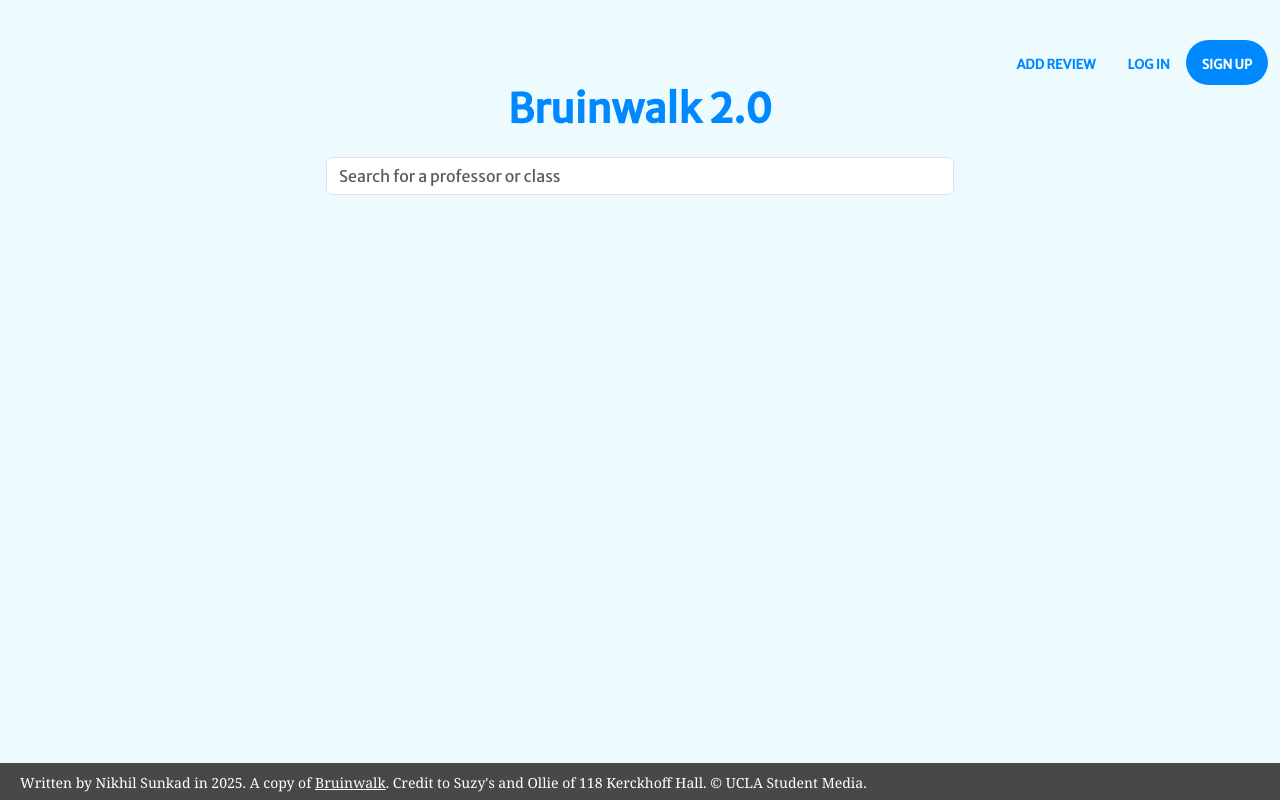
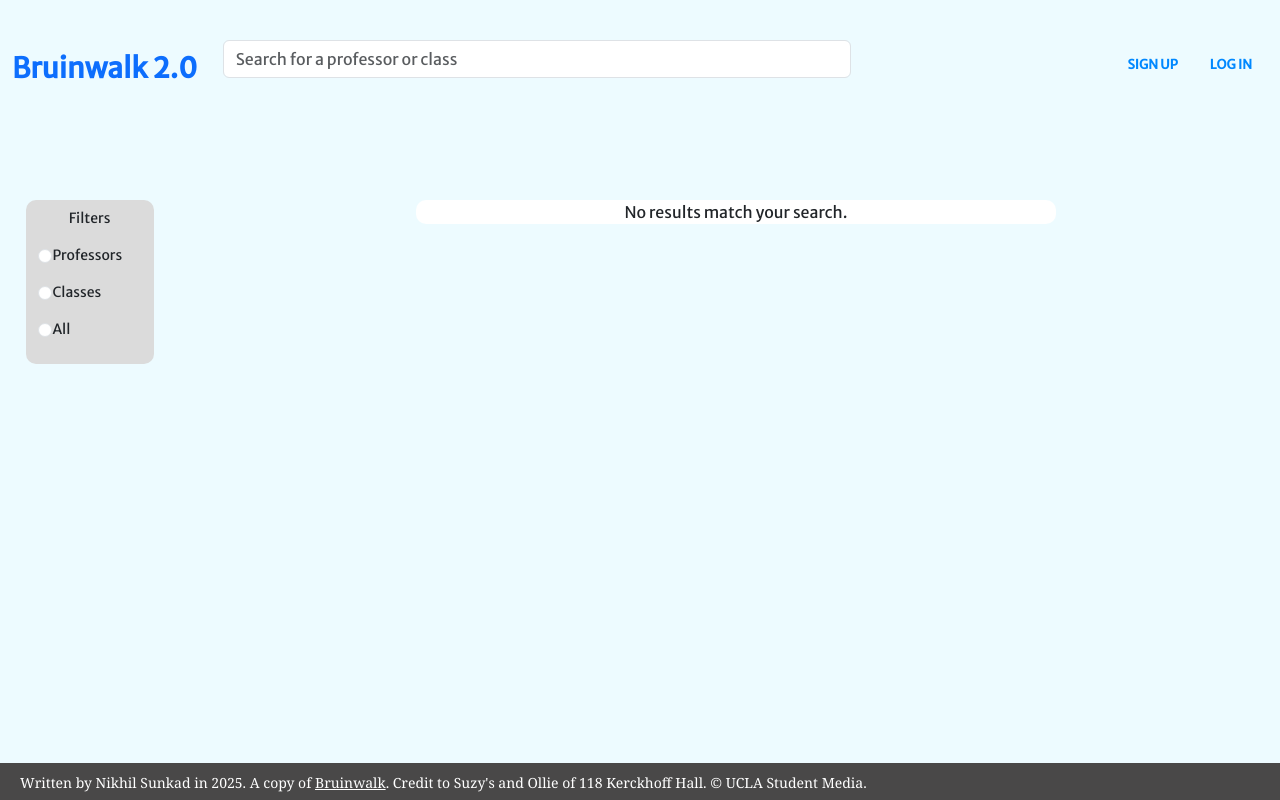
Before and after one commit to ns0631/bruinwalkclone, a React (Create React App) app in the folder frontend/: page /search in a window 1280 px wide. Built offline with nearby package versions, Linux system fonts and the light colour scheme.

Commit message:
added new search page with basic working functionality and filters

```diff
--- a/frontend/src/Search.js
+++ b/frontend/src/Search.js
@@ -13,7 +13,9 @@
       let a = text.substring(0, index);
       let b = text.substr(index, substring.length);
       let c = text.substring(index + substring.length, text.length);
-      //window.alert(url);
+      //window.alert(text.replace(/ /g, "+"));
+      //text = text.replace(//g, "+");
+
       return <p><a href={'/search?q=' + text}>{a}<b>{b}</b>{c}</a></p>;
     }
   }
--- a/frontend/src/index.css
+++ b/frontend/src/index.css
@@ -210,6 +210,20 @@
   }
 }
 
+.filtersform{
+  clear:both;
+  position:absolute;
+
+  left:2vw;
+  top:25vh;
+  min-width:10vw;
+  font-size:14px;
+  z-index: -1;
+  background-color: rgb(219, 219, 219);
+  border-radius:10px;
+  padding: 1vh 1vw 1vh 1vw;
+}
+
 .additionalp p{
   position:relative;
   top:10vh;
@@ -343,3 +357,17 @@
   border-radius:15px;
   margin: 0 2vh 2vh 2vh;
 }
+
+#contentofinterest{
+  text-align: center;
+  position:absolute;
+  top:25vh;
+  left:65%;
+  transform:translate(-65%, 0%);
+  min-width:50vw;
+}
+
+#contentofinterest p{
+  background-color: white;
+  border-radius:10px;
+}
--- a/frontend/src/index.js
+++ b/frontend/src/index.js
@@ -12,6 +12,7 @@
 import Signup from "./pages/Signup";
 import ReviewPage from "./pages/AddReview";
 import ForgotPassword from "./pages/ForgotPassword";
+import MainSearchPage from "./pages/MainSearchPage";
 
 const root = ReactDOM.createRoot(document.getElementById('root'));
 root.render(
@@ -24,6 +25,7 @@
           <Route path="login" element={(!Cookies.get('email')) ? <Login/> : <Navigate to='/'  />} />
           <Route path="forgotpassword" element={(!Cookies.get('email')) ? <ForgotPassword/> : <Navigate to='/'  />} />
           <Route path="addreview" element={(Cookies.get('email')) ? <ReviewPage/> : <Navigate to='/login'  />} />
+          <Route path="search" element={<MainSearchPage/>} />
           <Route path="*" element={<Home/>} />
         </Routes>
       </BrowserRouter>
--- /dev/null
+++ b/frontend/src/pages/MainSearchPage.js
@@ -0,0 +1,89 @@
+import React, { useEffect, useState } from 'react';
+import {useSearchParams} from "react-router-dom";
+import HomePageSearchBar from '../Search';
+
+function MainSearchPage() {
+    async function initialSearch(input) {
+        return (async () => {
+          const rawResponse = await fetch("http://localhost:8000/api/search", {
+            method: 'POST',
+            headers: {
+              'Accept': 'application/json',
+              'Content-Type': 'application/json'
+            },
+            body: JSON.stringify({text: input, restriction:restriction})
+          });
+          const content = await rawResponse.text();
+          const z = JSON.parse(content);
+          let finished_data = z.map((a) => {return <p>{a.name}</p>});
+          if(finished_data.length == 0){
+            return <p>No results match your search.</p>
+          }
+          return finished_data;
+        })();
+      }
+
+    const [searchParams, setSearchParams] = useSearchParams();
+    let searchQuery = searchParams.get("q");
+
+    useEffect(() => {
+        document.title = "Search | Bruinwalk 2.0";
+      }, []);
+
+    const [loaded, setLoaded] = useState(false);
+    const [contentofinterest, setContentOfInterest] = useState([]);
+    const [restriction, setRestriction] = useState("both");
+
+    useEffect( () => {
+        if(!loaded){
+            if(!searchQuery){
+                setContentOfInterest([<p>No results match your search.</p>]);
+            } else{
+                initialSearch(searchQuery).then( (output) => { setContentOfInterest(output); } );
+            }
+        }
+    }, [loaded, restriction] );
+
+    function handleSubmit(e){
+        e.preventDefault();
+    }
+
+    return (
+        <>
+            <div className="topleft">
+                <h3><a href="/">Bruinwalk 2.0</a></h3>
+                <ul className="signupnav nav">
+                    <li className="nav-item">
+                        <a className="nav-link" href="/signup">Sign <br className="buttonbreak"/>Up</a>
+                    </li>
+                    <li className="nav-item">
+                        <a className="nav-link" href="/login">Log <br className="buttonbreak"/>In</a>
+                    </li>
+                </ul>
+                <div className="signupsearchbar"><HomePageSearchBar/></div>
+            </div>
+
+            <div id="contentofinterest">
+                {contentofinterest}
+            </div>
+
+            <form action="/filters" className="filtersform" method="POST" onSubmit={handleSubmit}>
+                <p style={{textAlign:"center"}}>Filters</p>
+                <p>
+                    <input id="checkProfs" value="profs" name="restrictions" type="radio" className="form-check-input" onInput={(e) => {setRestriction(e.target.value)}}/>
+                    <label for="checkProfs" className="form-check-label"> Professors</label>
+                </p>
+                <p>
+                    <input id="checkClasses" value="classes" name="restrictions" type="radio" className="form-check-input" onInput={(e) => {setRestriction(e.target.value)}}/>
+                    <label for="checkClasses" className="form-check-label"> Classes</label>
+                </p>
+                <p>
+                    <input id="checkAll" value="both" name="restrictions" type="radio" className="form-check-input" onInput={(e) => {setRestriction(e.target.value)}}/>
+                    <label for="checkAll" className="form-check-label"> All</label>
+                </p>
+            </form>
+        </>
+    );
+}
+
+export default MainSearchPage;
```
Also changed, not shown: 1 other file (tests, documents, lock files or other folders).
